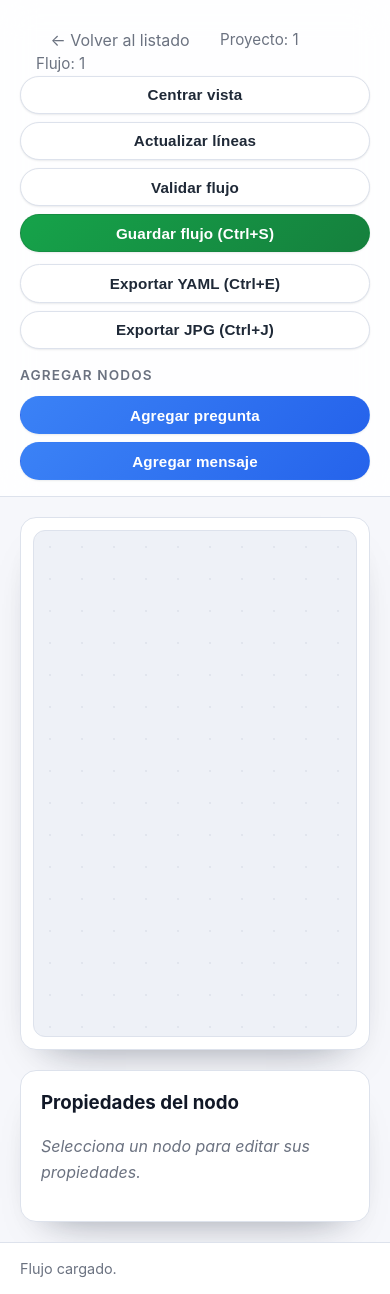
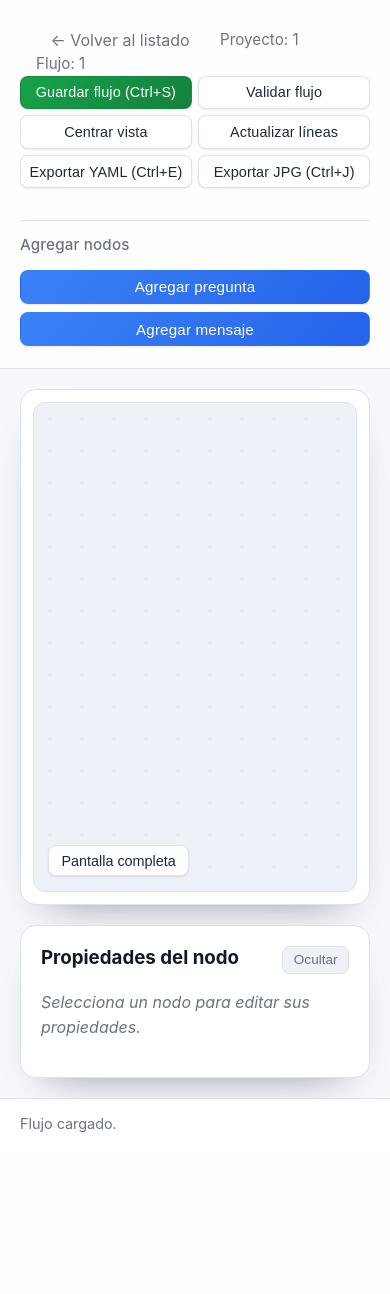
Before and after one commit to eduardogr90/yaml, a Flask app: page /project/1/flow/1 in a window 390 px wide. After the commit the page ends 1132 px from the top, so only its background shows below. Run offline with Flask 3, Linux system fonts and the light colour scheme.

Commit message:
Improve editor responsiveness and controls

```diff
--- a/decision_tree_builder/static/css/style.css
+++ b/decision_tree_builder/static/css/style.css
@@ -285,10 +306,10 @@ textarea {
   justify-content: center;
   align-items: center;
   gap: 0.35rem;
-  padding: 0.6rem 1.2rem;
-  border-radius: var(--radius-pill);
+  padding: 0.48rem 1.1rem;
+  border-radius: var(--radius-sm);
   border: 1px solid transparent;
-  font-weight: 600;
+  font-weight: 400;
   font-size: 0.95rem;
   letter-spacing: 0.01em;
   cursor: pointer;
@@ -550,49 +571,89 @@ textarea {
 
 .editor-toolbar {
   display: flex;
-  flex-wrap: wrap;
-  gap: clamp(1rem, 2vw, 1.75rem);
-  align-items: stretch;
+  align-items: center;
+  gap: clamp(1.25rem, 2vw, 2rem);
+  flex-wrap: nowrap;
+  overflow-x: auto;
+  padding-bottom: 0.35rem;
 }
 
-.toolbar-group {
-  display: grid;
-  gap: 0.6rem;
-  align-content: start;
-  min-width: 0;
+.editor-toolbar::-webkit-scrollbar {
+  height: 6px;
 }
 
-.toolbar-group.flow-toolbar {
-  margin-left: auto;
-  gap: 0.75rem;
+.editor-toolbar::-webkit-scrollbar-thumb {
+  background: var(--color-border);
+  border-radius: var(--radius-pill);
+}
+
+.toolbar-section {
+  display: flex;
+  align-items: center;
+  gap: clamp(0.75rem, 1.5vw, 1rem);
+  min-width: 0;
 }
 
 .toolbar-buttons {
   display: flex;
-  flex-wrap: wrap;
+  flex-wrap: nowrap;
+  align-items: center;
   gap: 0.5rem;
 }
 
-.flow-toolbar .toolbar-buttons {
-  justify-content: flex-end;
+.toolbar-buttons > * {
+  flex-shrink: 0;
 }
 
-.toolbar-title {
-  font-size: 0.85rem;
-  font-weight: 600;
-  text-transform: uppercase;
-  letter-spacing: 0.08em;
-  color: var(--color-text-muted);
+.toolbar-section--actions .toolbar-buttons {
+  flex: 1 1 auto;
+  min-width: 0;
+  gap: clamp(0.4rem, 1vw, 0.65rem);
 }
 
-.toolbar-group.flow-toolbar .toolbar-title {
+.toolbar-section--actions .toolbar-buttons .btn {
+  flex: 1 1 clamp(132px, 16vw, 220px);
+  min-width: 116px;
+  max-width: 240px;
+  white-space: nowrap;
+  padding-inline: clamp(0.75rem, 1.6vw, 1.1rem);
+  flex-shrink: 1;
+}
+
+@media (max-width: 1024px) {
+  .toolbar-section--actions .toolbar-buttons .btn {
+    flex-basis: clamp(118px, 22vw, 180px);
+    min-width: 104px;
+    font-size: 0.9rem;
+    padding-inline: clamp(0.65rem, 1.4vw, 0.95rem);
+  }
+}
+
+.toolbar-section--actions {
+  flex: 1 1 auto;
+  justify-content: flex-start;
+}
+
+.toolbar-section--nodes {
+  flex: 0 0 auto;
+  padding-left: clamp(1.25rem, 2.5vw, 2rem);
+  border-left: 1px solid var(--color-border);
+}
+
+.toolbar-label {
+  font-size: 0.95rem;
+  font-weight: 500;
+  color: var(--color-text-muted);
   text-transform: none;
-  letter-spacing: 0;
+  letter-spacing: 0.01em;
 }
 
 .editor-layout {
   --properties-width: 368px;
   --resizer-width: 12px;
+  position: relative;
+  flex: 1 1 auto;
+  min-height: 0;
   display: grid;
   grid-template-columns: minmax(0, 1fr) var(--resizer-width) minmax(260px, var(--properties-width));
   gap: 0;
@@ -656,6 +748,42 @@ textarea {
   overflow: hidden;
 }
 
+.properties__header {
+  display: flex;
+  align-items: center;
+  justify-content: space-between;
+  gap: 0.75rem;
+}
+
+.properties__collapse {
+  appearance: none;
+  border: 1px solid var(--color-border);
+  border-radius: var(--radius-sm);
+  background: var(--color-surface-alt);
+  color: var(--color-text-muted);
+  font-size: 0.85rem;
+  font-weight: 500;
+  padding: 0.35rem 0.65rem;
+  cursor: pointer;
+  flex-shrink: 0;
+  transition: background-color var(--transition-fast), color var(--transition-fast),
+    border-color var(--transition-fast), box-shadow var(--transition-fast);
+}
+
+.properties__collapse:hover {
+  background: var(--color-surface);
+  color: var(--color-text);
+  border-color: var(--color-accent);
+}
+
+.properties__collapse:focus-visible {
+  outline: none;
+  border-color: var(--color-accent);
+  box-shadow: 0 0 0 3px var(--color-accent-soft);
+  background: var(--color-surface);
+  color: var(--color-accent-strong);
+}
+
 .properties #properties-content {
   display: grid;
   gap: 1rem;
@@ -736,9 +877,11 @@ textarea {
 
 .workspace {
   padding: 0.75rem;
-  display: grid;
+  display: flex;
+  flex-direction: column;
   min-width: 0;
   min-height: 0;
+  height: 100%;
   background: var(--color-surface);
   border-radius: var(--radius-lg);
   box-shadow: var(--shadow-md);
@@ -746,8 +889,10 @@ textarea {
 
 .drawflow-container {
   position: relative;
+  flex: 1 1 auto;
   width: 100%;
-  height: clamp(520px, 75vh, 760px);
+  min-height: clamp(440px, 60vh, 640px);
+  height: 100%;
   border-radius: calc(var(--radius-lg) - 4px);
   border: 1px solid var(--color-border);
   background: var(--color-surface-alt);
@@ -760,6 +905,53 @@ textarea {
 
 .drawflow-container:active {
   cursor: grabbing;
+}
+
+.drawflow-control {
+  position: absolute;
+  left: clamp(0.9rem, 2vw, 1.4rem);
+  bottom: clamp(0.9rem, 2vw, 1.5rem);
+  border: 1px solid var(--color-border);
+  border-radius: var(--radius-sm);
+  background: rgba(255, 255, 255, 0.92);
+  color: var(--color-text);
+  padding: 0.4rem 0.75rem;
+  font-size: 0.9rem;
+  display: inline-flex;
+  align-items: center;
+  gap: 0.4rem;
+  cursor: pointer;
+  box-shadow: var(--shadow-sm);
+  z-index: 4;
+  transition: background-color var(--transition-fast), border-color var(--transition-fast),
+    color var(--transition-fast), box-shadow var(--transition-fast);
+}
+
+.drawflow-control:hover {
+  border-color: var(--color-accent);
+  color: var(--color-accent-strong);
+  box-shadow: var(--shadow-md);
+}
+
+.drawflow-control:focus-visible {
+  outline: none;
+  border-color: var(--color-accent);
+  box-shadow: 0 0 0 3px var(--color-accent-soft), var(--shadow-sm);
+}
+
+.drawflow-container:where(:fullscreen, :-webkit-full-screen) {
+  border-radius: 0;
+  border-color: transparent;
+  width: 100vw;
+  height: 100vh;
+  max-width: none;
+  max-height: none;
+}
+
+.drawflow-container:where(:fullscreen, :-webkit-full-screen) .drawflow-control {
+  background: rgba(15, 23, 42, 0.78);
+  color: #f8fafc;
+  border-color: transparent;
 }
 
 #workspace,
@@ -1311,7 +1503,7 @@ textarea {
   }
 
   .drawflow-container {
-    height: clamp(420px, 60vh, 560px);
+    min-height: clamp(360px, 58vh, 520px);
   }
 }
 
@@ -1336,16 +1528,29 @@ textarea {
     align-items: stretch;
   }
 
-  .toolbar-group.flow-toolbar {
-    margin-left: 0;
+  .toolbar-section {
+    width: 100%;
+    gap: 0.75rem;
   }
 
   .toolbar-buttons {
     width: 100%;
+    flex-wrap: wrap;
+    justify-content: flex-start;
   }
 
-  .flow-toolbar .toolbar-buttons {
-    justify-content: flex-start;
+  .toolbar-section--nodes {
+    border-left: none;
+    border-top: 1px solid var(--color-border);
+    padding-left: 0;
+    padding-top: 0.75rem;
+    margin-top: 0.75rem;
+    flex-direction: column;
+    align-items: flex-start;
+  }
+
+  .toolbar-section--nodes .toolbar-buttons {
+    gap: 0.5rem;
   }
 
   .editor-layout {
--- a/decision_tree_builder/static/js/editor.js
+++ b/decision_tree_builder/static/js/editor.js
@@ -15,11 +15,63 @@
   const layout = document.querySelector('.editor-layout');
   const toolboxPanel = document.querySelector('.toolbox');
   const panelResizers = document.querySelectorAll('.panel-resizer');
+  const propertiesToggle = document.getElementById('btn-toggle-properties');
+  const hidePropertiesButton = document.getElementById('btn-hide-properties');
+  const fullscreenButton = document.getElementById('btn-toggle-fullscreen');
 
   const NODE_TYPE_LABELS = {
     question: 'Pregunta',
     message: 'Mensaje'
   };
+
+  function normaliseTitleValue(value) {
+    if (value === null || value === undefined) {
+      return '';
+    }
+    return String(value).replace(/\s+/g, ' ').trim();
+  }
+
+  function formatIdAsTitle(identifier) {
+    if (!identifier) {
+      return '';
+    }
+    const parts = String(identifier)
+      .split(/[_-]+/)
+      .map((part) => part.trim())
+      .filter(Boolean);
+    if (!parts.length) {
+      const trimmed = String(identifier).trim();
+      return trimmed ? trimmed.charAt(0).toUpperCase() + trimmed.slice(1) : '';
+    }
+    return parts
+      .map((part) => (part ? part.charAt(0).toUpperCase() + part.slice(1) : ''))
+      .join(' ');
+  }
+
+  function deriveInitialTitle(node) {
+    if (!node || typeof node !== 'object') {
+      return 'Nodo';
+    }
+    const explicit = normaliseTitleValue(node.title);
+    if (explicit) {
+      return explicit;
+    }
+    const metadata = node.metadata;
+    if (metadata && typeof metadata === 'object' && !Array.isArray(metadata)) {
+      const metadataTitle = normaliseTitleValue(metadata.title);
+      if (metadataTitle) {
+        return metadataTitle;
+      }
+    }
+    return formatIdAsTitle(node.id) || getNodeTypeLabel(node.type) || 'Nodo';
+  }
+
+  function getNodeTitle(node) {
+    if (!node || typeof node !== 'object') {
+      return 'Nodo';
+    }
+    return normaliseTitleValue(node.title) || formatIdAsTitle(node.id) || getNodeTypeLabel(node.type) || 'Nodo';
+  }
 
   const state = {
     nodes: new Map(),
@@ -41,6 +93,7 @@
   };
 
   const linkingHandlers = { move: null, up: null };
+  let isPropertiesCollapsed = false;
 
   const domNodes = new Map();
   const domEdges = new Map();
@@ -543,7 +596,8 @@
     inputPort.dataset.portType = 'input';
     inputPort.dataset.portId = 'input';
     inputPort.innerHTML = '<span>+</span>';
-    inputPort.title = `Entrada de ${node.id}`;
+    const nodeDisplayName = getNodeTitle(node);
+    inputPort.title = `Entrada de ${nodeDisplayName}`;
     attachPortEvents(inputPort, node, 'input');
     element.appendChild(inputPort);
     registerPort(node.id, 'input', 'input', inputPort);
@@ -628,10 +682,6 @@
             <dd>${formatMultilineText(node.question, 'Sin definir')}</dd>
           </div>
           <div class="node-meta-row">
-            <dt>Check</dt>
-            <dd>${formatText(node.check, '-')}</dd>
-          </div>
-          <div class="node-meta-row">
             <dt>Respuestas</dt>
             <dd>${expected}</dd>
           </div>
@@ -671,14 +721,17 @@
         title.className = 'node-title';
         header.insertBefore(title, header.firstChild);
       }
-      title.textContent = node.id;
+      const displayTitle = getNodeTitle(node);
+      const typeLabel = getNodeTypeLabel(node.type);
+      title.textContent = displayTitle;
       let typeBadge = header.querySelector('.node-type');
       if (!typeBadge) {
         typeBadge = document.createElement('span');
         typeBadge.className = 'node-type';
         header.appendChild(typeBadge);
       }
-      typeBadge.textContent = getNodeTypeLabel(node.type);
+      typeBadge.textContent = typeLabel;
+      element.setAttribute('aria-label', `${displayTitle} (${typeLabel})`);
     }
     if (body) {
       body.innerHTML = renderNodeBody(node);
@@ -873,6 +926,179 @@
     });
   }
 
+  function setPropertiesCollapsed(collapsed, options = {}) {
+    if (!layout || !propertiesPanel) {
+      return isPropertiesCollapsed;
+    }
+    const nextState = Boolean(collapsed);
+    if (!options.force && isPropertiesCollapsed === nextState) {
+      return isPropertiesCollapsed;
+    }
+    isPropertiesCollapsed = nextState;
+    layout.classList.toggle('is-properties-collapsed', nextState);
+    propertiesPanel.toggleAttribute('hidden', nextState);
+    propertiesPanel.setAttribute('aria-hidden', nextState ? 'true' : 'false');
+    if (propertiesToggle) {
+      propertiesToggle.toggleAttribute('hidden', !nextState);
+      propertiesToggle.setAttribute('aria-expanded', nextState ? 'false' : 'true');
+      propertiesToggle.textContent = nextState ? 'Mostrar panel de propiedades' : 'Ocultar panel de propiedades';
+    }
+    if (hidePropertiesButton) {
+      hidePropertiesButton.setAttribute('aria-expanded', nextState ? 'false' : 'true');
+    }
+    panelResizers.forEach((resizer) => {
+      if (resizer.dataset.panel === 'properties') {
+        resizer.toggleAttribute('hidden', nextState);
+      }
+    });
+    window.requestAnimationFrame(() => {
+      updateEdgePositions();
+    });
+    return isPropertiesCollapsed;
+  }
+
+  function togglePropertiesPanel(value) {
+    const nextState =
+      typeof value === 'boolean' ? value : !isPropertiesCollapsed;
+    const applied = setPropertiesCollapsed(nextState, { force: true });
+    if (applied && propertiesToggle && !propertiesToggle.hasAttribute('hidden')) {
+      window.requestAnimationFrame(() => {
+        propertiesToggle.focus();
+      });
+    } else if (!applied && hidePropertiesButton) {
+      window.requestAnimationFrame(() => {
+        hidePropertiesButton.focus();
+      });
+    }
+    if (statusBar) {
+      statusBar.textContent = applied
+        ? 'Panel de propiedades oculto.'
+        : 'Panel de propiedades visible.';
+    }
+  }
+
+  function setupPropertiesToggle() {
+    if (!layout || !propertiesPanel) {
+      if (propertiesToggle) {
+        propertiesToggle.remove();
+      }
+      return;
+    }
+    setPropertiesCollapsed(false, { force: true });
+    if (propertiesToggle) {
+      propertiesToggle.addEventListener('click', (event) => {
+        event.preventDefault();
+        togglePropertiesPanel();
+      });
+    }
+    if (hidePropertiesButton) {
+      hidePropertiesButton.addEventListener('click', (event) => {
+        event.preventDefault();
+        togglePropertiesPanel(true);
+      });
+    }
+  }
+
+  function isFullscreenActive() {
+    return (
+      document.fullscreenElement === drawflow ||
+      document.webkitFullscreenElement === drawflow ||
+      document.mozFullScreenElement === drawflow ||
+      document.msFullscreenElement === drawflow
+    );
+  }
+
+  function canRequestFullscreen() {
+    if (!drawflow) {
+      return false;
+    }
+    return Boolean(
+      drawflow.requestFullscreen ||
+        drawflow.webkitRequestFullscreen ||
+        drawflow.mozRequestFullScreen ||
+        drawflow.msRequestFullscreen
+    );
+  }
+
+  function updateFullscreenButton() {
+    if (!fullscreenButton) {
+      return;
+    }
+    const active = isFullscreenActive();
+    fullscreenButton.setAttribute('aria-pressed', active ? 'true' : 'false');
+    fullscreenButton.textContent = active ? 'Salir de pantalla completa' : 'Pantalla completa';
+  }
+
+  function toggleFullscreen() {
+    if (!drawflow) {
+      return;
+    }
+    const active = isFullscreenActive();
+    if (!active) {
+      const request =
+        drawflow.requestFullscreen ||
+        drawflow.webkitRequestFullscreen ||
+        drawflow.mozRequestFullScreen ||
+        drawflow.msRequestFullscreen;
+      if (request) {
+        try {
+          const result = request.call(drawflow);
+          if (result && typeof result.then === 'function') {
+            result.catch(() => {});
+          }
+        } catch (error) {
+          // ignore errors from the Fullscreen API
+        }
+      }
+      return;
+    }
+    const exit =
+      document.exitFullscreen ||
+      document.webkitExitFullscreen ||
+      document.mozCancelFullScreen ||
+      document.msExitFullscreen;
+    if (exit) {
+      try {
+        const outcome = exit.call(document);
+        if (outcome && typeof outcome.then === 'function') {
+          outcome.catch(() => {});
+        }
+      } catch (error) {
+        // ignore errors from the Fullscreen API
+      }
+    }
+  }
+
+  function setupFullscreenControl() {
+    if (!fullscreenButton || !drawflow) {
+      return;
+    }
+    if (!canRequestFullscreen()) {
+      fullscreenButton.remove();
+      return;
+    }
+    fullscreenButton.addEventListener('click', (event) => {
+      event.preventDefault();
+      toggleFullscreen();
+    });
+    const handleFullscreenChange = () => {
+      updateFullscreenButton();
+      window.requestAnimationFrame(() => {
+        updateEdgePositions();
+      });
+      if (statusBar) {
+        statusBar.textContent = isFullscreenActive()
+          ? 'Editor en pantalla completa.'
+          : 'Editor en modo ventana.';
+      }
+    };
+    document.addEventListener('fullscreenchange', handleFullscreenChange);
+    document.addEventListener('webkitfullscreenchange', handleFullscreenChange);
+    document.addEventListener('mozfullscreenchange', handleFullscreenChange);
+    document.addEventListener('MSFullscreenChange', handleFullscreenChange);
+    updateFullscreenButton();
+  }
+
   function selectNode(nodeId, options = {}) {
     state.selectedNodeId = nodeId;
     domNodes.forEach((element, id) => {
@@ -1117,31 +1343,6 @@
     markDirty('Nodo eliminado');
   }
 
-  function handleNodeIdChange(node, newId) {
-    const sanitized = sanitizeId(newId);
-    if (!sanitized) {
-      showToast('El identificador no puede estar vacío.', 'error');
-      return;
-    }
-    if (sanitized !== node.id && state.nodes.has(sanitized)) {
-      showToast('Ya existe un nodo con ese identificador.', 'error');
-      return;
-    }
-    const previousId = node.id;
-    state.nodes.delete(previousId);
-    node.id = sanitized;
-    state.nodes.set(node.id, node);
-    state.edges.forEach((edge) => {
-      if (edge.source === previousId) edge.source = sanitized;
-      if (edge.target === previousId) edge.target = sanitized;
-    });
-    domNodes.delete(previousId);
-    renderNodes();
-    renderEdges();
-    selectNode(sanitized);
-    markDirty('ID actualizado');
-  }
-
   function createTabbedLayout() {
     const container = document.createElement('div');
     container.className = 'properties-tabs';
@@ -1215,9 +1416,26 @@
     styleForm.className = 'properties-form';
     stylePanel.appendChild(styleForm);
 
-    const idField = createLabeledField('Identificador', 'text', node.id);
-    idField.input.addEventListener('change', (event) => handleNodeIdChange(node, event.target.value));
-    configForm.appendChild(idField.wrapper);
+    const titleField = createLabeledField('Título', 'text', getNodeTitle(node));
+    titleField.input.placeholder = 'Título del nodo';
+    titleField.input.addEventListener('input', (event) => {
+      node.title = event.target.value;
+      markDirty();
+      updateNodeElement(domNodes.get(node.id), node);
+    });
+    titleField.input.addEventListener('blur', (event) => {
+      const value = normaliseTitleValue(event.target.value);
+      if (value) {
+        node.title = value;
+        event.target.value = value;
+      } else {
+        const fallbackTitle = deriveInitialTitle(node);
+        node.title = fallbackTitle;
+        event.target.value = fallbackTitle;
+      }
+      updateNodeElement(domNodes.get(node.id), node);
+    });
+    configForm.appendChild(titleField.wrapper);
 
     if (node.type === 'question') {
       const questionField = createLabeledField('Texto de la pregunta', 'textarea', node.question || '');
@@ -1227,14 +1445,6 @@
         updateNodeElement(domNodes.get(node.id), node);
       });
       configForm.appendChild(questionField.wrapper);
-
-      const checkField = createLabeledField('Check', 'text', node.check || '');
-      checkField.input.addEventListener('input', (event) => {
-        node.check = event.target.value;
-        markDirty();
-        updateNodeElement(domNodes.get(node.id), node);
-      });
-      configForm.appendChild(checkField.wrapper);
 
       const expectedValue = expectedAnswersToText(node.expected_answers);
       const expectedField = createLabeledField('Respuestas esperadas', 'textarea', expectedValue);
@@ -1557,9 +1767,11 @@
       metadata: {},
       appearance: {}
     };
+    const typeLabel = getNodeTypeLabel(type);
+    const counterValue = state.counters[type] || 1;
+    node.title = `${typeLabel} ${counterValue}`;
     if (type === 'question') {
       node.question = '';
-      node.check = '';
       node.expected_answers = serialiseExpectedAnswers([
         { value: 'Sí' },
         { value: 'No' }
@@ -1587,12 +1799,15 @@
     };
     if (node.type === 'question') {
       result.question = node.question || '';
-      result.check = node.check || '';
       result.expected_answers = serialiseExpectedAnswers(node.expected_answers);
     }
     if (node.type === 'message') {
       result.message = node.message || '';
       result.severity = node.severity || '';
+    }
+    const titleValue = normaliseTitleValue(node.title);
+    if (titleValue) {
+      result.title = titleValue;
     }
     if (node.description) {
       result.description = node.description;
@@ -1903,9 +2118,9 @@
         metadata: node.metadata && typeof node.metadata === 'object' ? { ...node.metadata } : {},
         appearance: node.appearance && typeof node.appearance === 'object' ? { ...node.appearance } : {}
       };
+      prepared.title = deriveInitialTitle(node);
       if (type === 'question') {
         prepared.question = node.question || '';
-        prepared.check = node.check || '';
         prepared.expected_answers = serialiseExpectedAnswers(node.expected_answers);
       }
       if (type === 'message') {
@@ -1988,9 +2203,11 @@
     }
     selectNode(null);
   });
+  setupPropertiesToggle();
   setupResizablePanels();
   setupPan();
   setupToolbar();
+  setupFullscreenControl();
   initialise();
   window.addEventListener('resize', updateEdgePositions);
 })();
--- a/decision_tree_builder/templates/editor.html
+++ b/decision_tree_builder/templates/editor.html
@@ -15,20 +15,18 @@
         </div>
       </div>
       <div class="editor-toolbar">
-        <div class="toolbar-group flow-toolbar">
+        <div class="toolbar-section toolbar-section--actions">
           <div class="toolbar-buttons">
+            <button type="button" class="btn success" id="btn-save">Guardar flujo (Ctrl+S)</button>
+            <button type="button" class="btn secondary" id="btn-validate">Validar flujo</button>
             <button type="button" class="btn secondary" id="btn-center">Centrar vista</button>
             <button type="button" class="btn secondary" id="btn-refresh-connections">Actualizar líneas</button>
-            <button type="button" class="btn secondary" id="btn-validate">Validar flujo</button>
-            <button type="button" class="btn success" id="btn-save">Guardar flujo (Ctrl+S)</button>
-          </div>
-          <div class="toolbar-buttons">
             <button type="button" class="btn secondary" id="btn-export-yaml">Exportar YAML (Ctrl+E)</button>
             <button type="button" class="btn secondary" id="btn-export-jpg">Exportar JPG (Ctrl+J)</button>
           </div>
         </div>
-        <div class="toolbar-group node-toolbar">
-          <span class="toolbar-title">Agregar nodos</span>
+        <div class="toolbar-section toolbar-section--nodes">
+          <span class="toolbar-label">Agregar nodos</span>
           <div class="toolbar-buttons">
             <button type="button" class="btn primary" data-node-type="question">Agregar pregunta</button>
             <button type="button" class="btn primary" data-node-type="message">Agregar mensaje</button>
@@ -44,6 +42,9 @@
             <svg id="connection-layer"></svg>
             <div id="nodes-layer"></div>
           </div>
+          <button type="button" class="drawflow-control" id="btn-toggle-fullscreen" aria-pressed="false">
+            Pantalla completa
+          </button>
         </div>
       </section>
       <div
@@ -53,12 +54,32 @@
         aria-orientation="vertical"
         data-panel="properties"
       ></div>
-      <aside class="properties" id="properties-panel">
-        <h3>Propiedades del nodo</h3>
+      <aside class="properties" id="properties-panel" aria-hidden="false">
+        <header class="properties__header">
+          <h3>Propiedades del nodo</h3>
+          <button
+            type="button"
+            class="properties__collapse"
+            id="btn-hide-properties"
+            aria-controls="properties-panel"
+            aria-expanded="true"
+          >
+            Ocultar
+          </button>
+        </header>
         <div id="properties-content">
           <p class="empty">Selecciona un nodo para editar sus propiedades.</p>
         </div>
       </aside>
+      <button
+        type="button"
+        class="properties-toggle"
+        id="btn-toggle-properties"
+        aria-controls="properties-panel"
+        aria-expanded="true"
+      >
+        Ocultar panel de propiedades
+      </button>
     </div>
 
     <div id="status-bar" class="status-bar">Flujo cargado.</div>
```
Also changed, not shown: other parts of decision_tree_builder/static/css/style.css (+71 -0 lines), decision_tree_builder/utils/yaml_export.py (+81 -14 lines).
